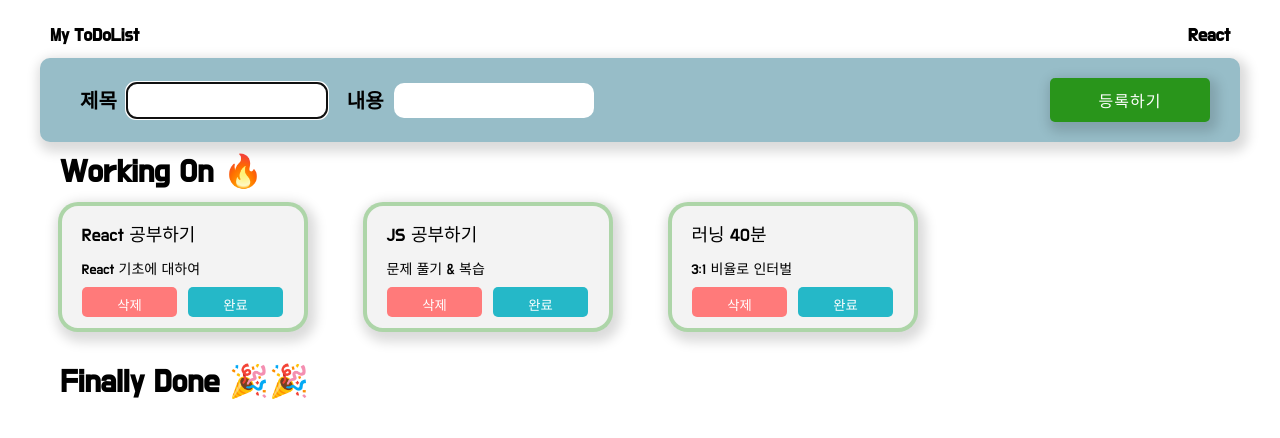
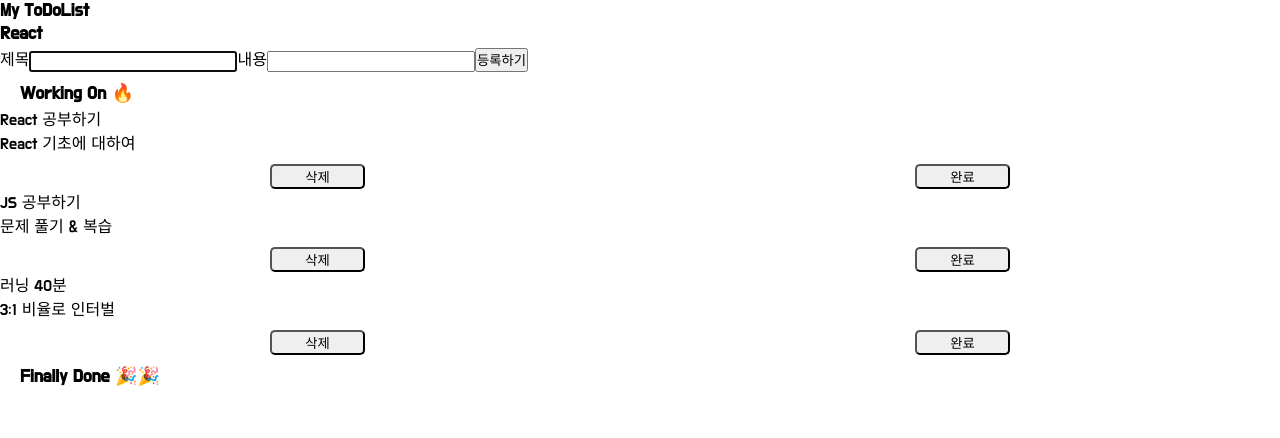
Before and after one commit to wooriki/TypeScript-To-do-list-LV.1, a React (Create React App) app: page / in a window 1280 px wide. Shown: the top 438 px of the page. Built offline with nearby package versions, Linux system fonts and the light colour scheme.

Commit message:
Update App.tsx

```diff
--- a/src/App.tsx
+++ b/src/App.tsx
@@ -1,6 +1,6 @@
 import React from "react";
 import { useState } from "react";
-import "./Tab.css";
+import "./App.css";
 import Tabs from "./components/Tabs";
 
 interface Tab {
@@ -31,6 +31,7 @@ const App: React.FC = () => {
             isDone: false,
         },
     ]);
+
     const [title, setTitle] = useState<string>(""); // title 상태의 타입 지정
     const [detail, setDetail] = useState<string>(""); // detail 상태의 타입 지정
 
@@ -56,12 +57,12 @@ const App: React.FC = () => {
         setDetail("");
     };
 
-    const deleBtn = (id: number) => {
+    const deleteTab = (id: number) => {
         const newTabs = tabs.filter((tab) => tab.id !== id);
         setTabs(newTabs);
     };
 
-    const toggleBtn = (id: number) => {
+    const toggleTab = (id: number) => {
         const doneTab = tabs.find((tab) => tab.id === id);
 
         if (doneTab) {
@@ -101,8 +102,8 @@ const App: React.FC = () => {
                     <Tabs
                         tab={tab}
                         key={tab.id}
-                        deleBtn={deleBtn}
-                        toggleBtn={toggleBtn}
+                        deleteTab={deleteTab}
+                        toggleTab={toggleTab}
                     />
                 ))}
             </div>
@@ -112,8 +113,8 @@ const App: React.FC = () => {
                     <Tabs
                         tab={tab}
                         key={tab.id}
-                        deleBtn={deleBtn}
-                        toggleBtn={toggleBtn}
+                        deleteTab={deleteTab}
+                        toggleTab={toggleTab}
                     />
                 ))}
             </div>
```
